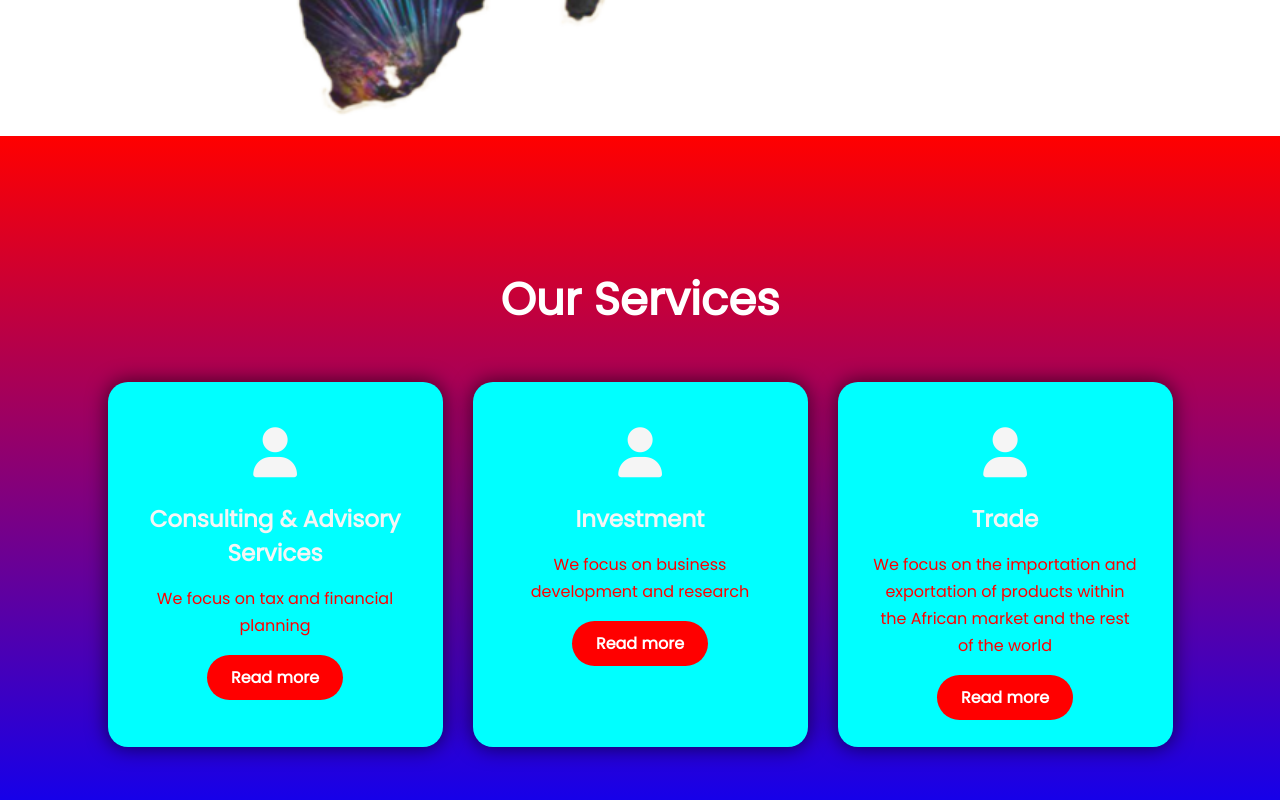
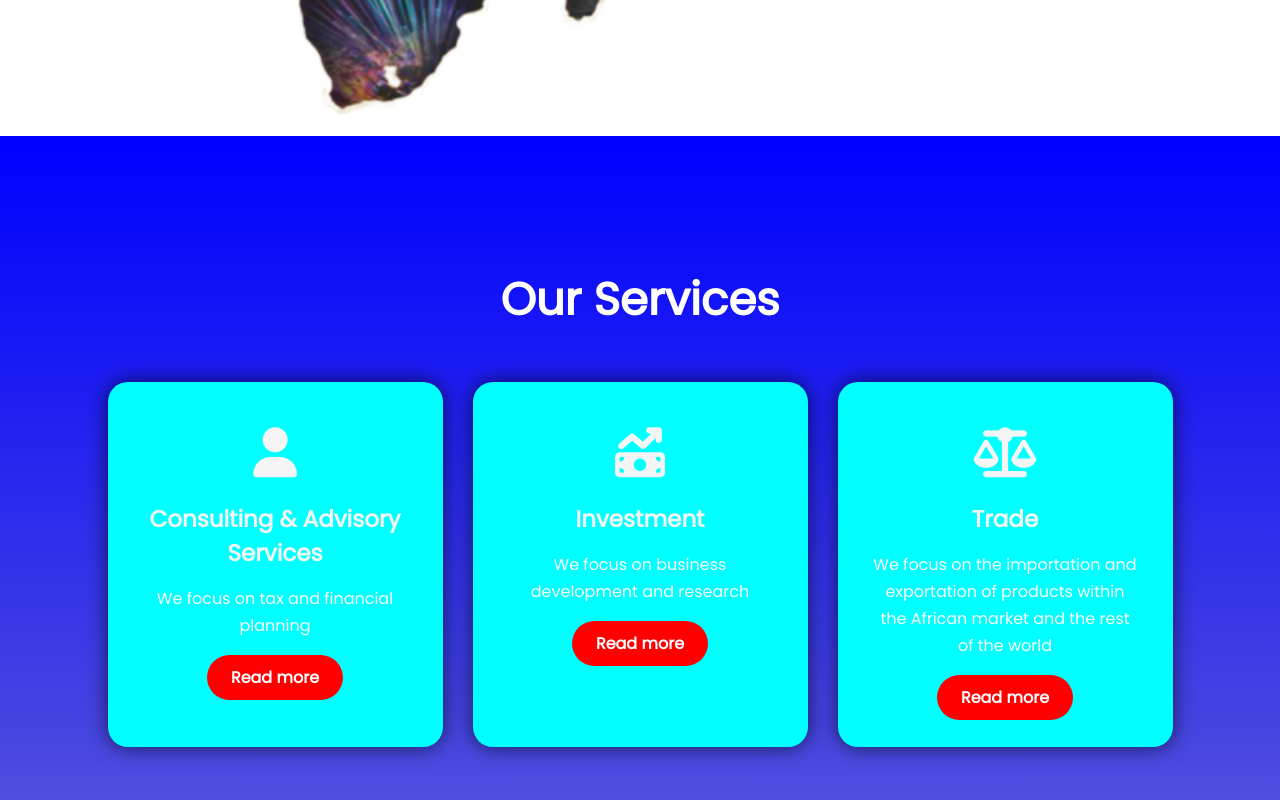
Before and after one commit to JoshuaIsikwe/Clemmeridian, a React (Create React App) app: page / in a window 1280 px wide. Shown: the part 1340-2140 px from the top of the page. Built offline with nearby package versions, Linux system fonts and the light colour scheme.

Commit message:
Home page(bug)

```diff
--- a/src/components/Home.jsx
+++ b/src/components/Home.jsx
@@ -38,7 +38,7 @@ const Home = () => {
                 </div>
               </div>
               <div className="card">
-                <i class="fa-solid fa-user"></i>
+              <i class="fa-solid fa-money-bill-trend-up"></i>
                 <h5>Investment</h5>
                 <div className='pra'>
                   <p>We focus on business development and research</p>
@@ -46,7 +46,7 @@ const Home = () => {
                 </div>
               </div>
               <div className="card">
-                <i class="fa-solid fa-user"></i>
+                <i class="fa-solid fa-scale-balanced"></i>
                 <h5>Trade</h5>
                 <div className='pra'>
                   <p>We focus on the importation and exportation of products within the African market and the rest of the world</p>
--- a/src/components/style.css
+++ b/src/components/style.css
@@ -88,7 +88,7 @@ nav{
     font-size: 33px;
 }
 .home-services{
-   background-image: linear-gradient(red,blue);
+   background-image: linear-gradient(blue,rgb(85, 85, 220));
    width: 100%;
    padding: 100px 0px;
 }
@@ -132,7 +132,7 @@ nav{
 
 }
 .pra p{
-    color: red;
+    color: white;
     font-size: 16px;
     line-height: 27px;
     margin-bottom: 25px;
```
